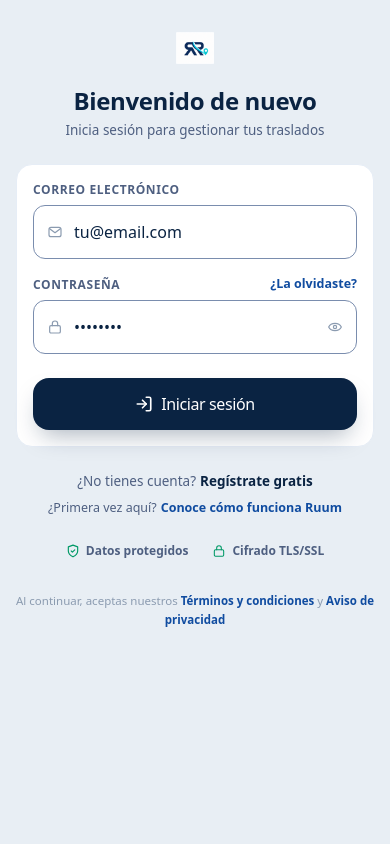
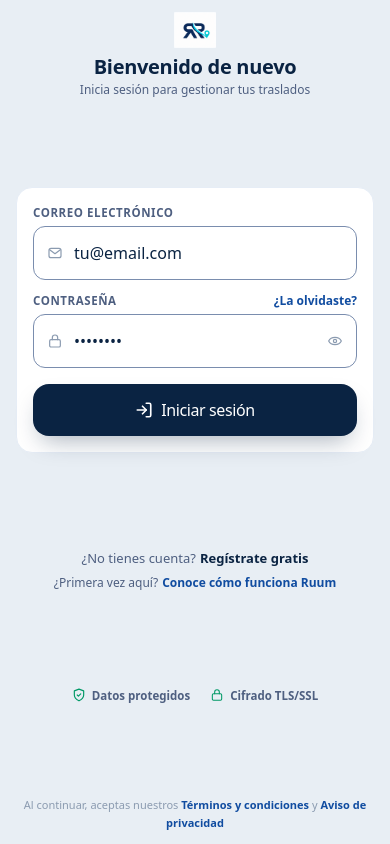
Before and after one commit to ruumruummx-code/ruum_ecosistema, a Next.js app in the folder apps/app-usuario/: page /login in a window 390 px wide. Built offline with nearby package versions, Linux system fonts and the light colour scheme; no server answers.

Commit message:
fix: pagina login usuario

```diff
--- a/apps/app-usuario/src/app/globals.css
+++ b/apps/app-usuario/src/app/globals.css
@@ -1534,31 +1534,66 @@ summary:focus-visible {
   }
 }
 
-/* Login usuario: presentación clara inspirada en el mockup móvil. */
-.login-usuario {
+/* Login usuario: contención estricta no-scroll y viewport dinámico (100dvh) */
+.login-usuario,
+.login-container {
   --login-navy: #0d2b5e;
   --login-muted: #5f7192;
   --login-line: #dce8f5;
   width: 100%;
+  height: 100dvh;
+  max-height: 100dvh;
+  overflow: hidden;
   color: var(--login-navy);
 }
 
-.login-usuario__brand {
+/* Enfoque Mobile-First obligatorio: estilos base (fuera de cualquier media query) optimizados para móvil con tamaño reducido por defecto */
+.login-usuario__brand,
+.login-logo {
   display: flex;
   align-items: center;
   justify-content: center;
-  min-height: 88px;
-}
-
-.login-usuario__brand > span {
-  width: 112px;
-  height: 88px;
-}
-
-.login-usuario__brand img {
-  width: 112px !important;
-  height: 88px !important;
+  min-height: 36px;
+  height: 36px;
+}
+
+.login-usuario__brand > span,
+.login-logo > span {
+  width: auto;
+  height: 36px;
+}
+
+.login-usuario__brand img,
+.login-usuario__brand svg,
+.login-logo img,
+.login-logo svg {
+  width: auto !important;
+  height: 36px !important;
+  max-height: 36px;
   object-fit: contain;
+}
+
+/* Adaptación a Escritorio: media query incremental (min-width: 768px) para escalar el logotipo hacia arriba en tabletas y escritorio */
+@media (min-width: 768px) {
+  .login-usuario__brand,
+  .login-logo {
+    min-height: 64px;
+    height: 64px;
+  }
+
+  .login-usuario__brand > span,
+  .login-logo > span {
+    width: auto;
+    height: 64px;
+  }
+
+  .login-usuario__brand img,
+  .login-usuario__brand svg,
+  .login-logo img,
+  .login-logo svg {
+    height: 64px !important;
+    max-height: 64px;
+  }
 }
 
 .login-usuario__card {
@@ -1639,7 +1674,7 @@ summary:focus-visible {
 
 @media (min-height: 800px) {
   .login-usuario__benefits {
-    padding-top: clamp(2.5rem, 8vh, 7rem);
+    padding-top: clamp(2.5rem, 8dvh, 7rem);
   }
 }
 
--- a/apps/app-usuario/src/app/login/LoginCliente.tsx
+++ b/apps/app-usuario/src/app/login/LoginCliente.tsx
@@ -144,10 +144,18 @@ export function LoginCliente({ motivo, siguiente, aviso }: LoginClienteProps) {
 
   if (!tieneSupabaseConfigurado()) {
     return (
-      <MobileShell variant="compact" padding="md">
-        <div className="flex min-h-[80vh] flex-col items-center justify-center text-center">
-          <LogoRuum variante="simbolo" className="mx-auto" />
-          <h1 className="mt-8 text-2xl font-bold tracking-tight text-[#0a2342] dark:text-[#f6f8fb]">
+      <MobileShell
+        as="main"
+        variant="compact"
+        padding="md"
+        className="login-usuario login-container h-dvh max-h-dvh overflow-hidden !pb-0"
+        style={{ height: "100dvh", maxHeight: "100dvh", overflow: "hidden" }}
+      >
+        <div className="flex min-h-[80dvh] flex-col items-center justify-center text-center">
+          <div className="login-usuario__brand login-logo mx-auto h-9 w-auto md:h-16" aria-label="Ruum Ruum">
+            <LogoRuum variante="simbolo" className="mx-auto" />
+          </div>
+          <h1 className="mt-6 text-2xl font-bold tracking-tight text-[#0a2342] dark:text-[#f6f8fb]">
             Accede a tu cuenta
           </h1>
           <div className="mt-6 w-full max-w-sm">
@@ -161,37 +169,48 @@ export function LoginCliente({ motivo, siguiente, aviso }: LoginClienteProps) {
   }
 
   return (
-    <MobileShell variant="compact" padding="md" conFondoCanvas>
-      {/* Contenedor principal de acceso */}
-      <div className="flex flex-col pt-4 sm:pt-8">
+    <MobileShell
+      as="main"
+      variant="compact"
+      padding="none"
+      conFondoCanvas
+      className="login-usuario login-container h-dvh max-h-dvh overflow-hidden !pb-0"
+      contentClassName="h-full justify-between sm:justify-center sm:gap-6"
+      style={{ height: "100dvh", maxHeight: "100dvh", overflow: "hidden" }}
+    >
+      {/* Contenedor principal de acceso con contención no-scroll */}
+      <div className="mx-auto flex h-full w-full max-w-[480px] flex-col justify-between px-4 py-3 sm:justify-center sm:gap-6 sm:px-6 sm:py-8">
         {/* Marca y bienvenida */}
-        <div className="flex flex-col items-center pb-6 text-center">
-          <div className="mx-auto" aria-label="Ruum Ruum">
+        <div className="flex flex-col items-center pb-1 text-center sm:pb-5">
+          <div
+            className="login-usuario__brand login-logo mx-auto h-9 w-auto md:h-16"
+            aria-label="Ruum Ruum"
+          >
             <LogoRuum variante="simbolo" className="mx-auto" />
           </div>
-          <h1 className="mt-4 text-[24px] font-extrabold tracking-tight text-[#0a2342] dark:text-[#f6f8fb] leading-tight sm:text-[26px]">
+          <h1 className="mt-1.5 text-[20px] font-extrabold tracking-tight text-[#0a2342] dark:text-[#f6f8fb] leading-tight sm:mt-3 sm:text-[26px]">
             Bienvenido de nuevo
           </h1>
-          <p className="mt-1 text-[13.5px] font-medium text-[#4e5f80] dark:text-[#a8b5cc] leading-normal">
+          <p className="mt-0.5 text-[12px] font-medium text-[#4e5f80] dark:text-[#a8b5cc] leading-normal sm:mt-1 sm:text-[13.5px]">
             Inicia sesión para gestionar tus traslados
           </p>
         </div>
 
         {/* Mensajes de aviso */}
         {aviso && (
-          <div className="mb-4" role="status">
+          <div className="mb-2" role="status">
             <Aviso tono="success">{aviso}</Aviso>
           </div>
         )}
         {motivo === "email_confirmation" && (
-          <div className="mb-4" role="status">
+          <div className="mb-2" role="status">
             <Aviso tono="atencion">
               Para solicitar tu primer traslado debes confirmar tu correo e iniciar sesión.
             </Aviso>
           </div>
         )}
         {motivo === "authentication_required" && (
-          <div className="mb-4" role="status">
+          <div className="mb-2" role="status">
             <Aviso tono="atencion">
               Inicia sesión para solicitar un traslado. Si acabas de registrarte, confirma primero tu correo.
             </Aviso>
@@ -200,12 +219,12 @@ export function LoginCliente({ motivo, siguiente, aviso }: LoginClienteProps) {
 
         {/* Tarjeta de Formulario */}
         <MobileCard padding="md" elevated>
-          <form onSubmit={iniciarSesion} noValidate className="flex flex-col gap-4">
+          <form onSubmit={iniciarSesion} noValidate className="flex flex-col gap-3 sm:gap-4">
             {/* Campo: Correo electrónico */}
-            <div className="flex flex-col gap-1.5">
+            <div className="flex flex-col gap-1 sm:gap-1.5">
               <label
                 htmlFor="login-email"
-                className="text-[12px] font-semibold uppercase tracking-wider text-[#4e5f80] dark:text-[#a8b5cc]"
+                className="text-[11.5px] font-semibold uppercase tracking-wider text-[#4e5f80] dark:text-[#a8b5cc] sm:text-[12px]"
               >
                 Correo electrónico
               </label>
@@ -251,17 +270,17 @@ export function LoginCliente({ motivo, siguiente, aviso }: LoginClienteProps) {
             </div>
 
             {/* Campo: Contraseña */}
-            <div className="flex flex-col gap-1.5">
+            <div className="flex flex-col gap-1 sm:gap-1.5">
               <div className="flex items-center justify-between">
                 <label
                   htmlFor="login-password"
-                  className="text-[12px] font-semibold uppercase tracking-wider text-[#4e5f80] dark:text-[#a8b5cc]"
+                  className="text-[11.5px] font-semibold uppercase tracking-wider text-[#4e5f80] dark:text-[#a8b5cc] sm:text-[12px]"
                 >
                   Contraseña
                 </label>
                 <Link
                   href="/recuperar-password"
-                  className="text-[12.5px] font-bold text-[#104ca0] hover:underline dark:text-[#6ba8ff]"
+                  className="text-[12px] font-bold text-[#104ca0] hover:underline dark:text-[#6ba8ff] sm:text-[12.5px]"
                 >
                   ¿La olvidaste?
                 </Link>
@@ -321,7 +340,7 @@ export function LoginCliente({ motivo, siguiente, aviso }: LoginClienteProps) {
             )}
 
             {/* Botón Iniciar sesión (MobileButton 52px) */}
-            <div className="mt-2">
+            <div className="mt-1 sm:mt-2">
               <MobileButton
                 type="submit"
                 variant="primary"
@@ -335,14 +354,14 @@ export function LoginCliente({ motivo, siguiente, aviso }: LoginClienteProps) {
         </MobileCard>
 
         {/* Registro y bienvenida */}
-        <div className="mt-6 flex flex-col gap-2 text-center text-[13.5px] font-medium text-[#4e5f80] dark:text-[#a8b5cc]">
+        <div className="mt-3 flex flex-col gap-1.5 text-center text-[13px] font-medium text-[#4e5f80] dark:text-[#a8b5cc] sm:mt-6 sm:gap-2 sm:text-[13.5px]">
           <p>
             ¿No tienes cuenta?
             <Link href="/registro" className="ml-1 font-bold text-[#0a2342] hover:underline dark:text-[#f6f8fb]">
               Regístrate gratis
             </Link>
           </p>
-          <p className="text-[12.5px]">
+          <p className="text-[12px] sm:text-[12.5px]">
             ¿Primera vez aquí?
             <Link href="/onboarding" className="ml-1 font-bold text-[#104ca0] hover:underline dark:text-[#6ba8ff]">
               Conoce cómo funciona Ruum
@@ -351,7 +370,7 @@ export function LoginCliente({ motivo, siguiente, aviso }: LoginClienteProps) {
         </div>
 
         {/* Garantías de seguridad */}
-        <div className="mt-6 flex items-center justify-center gap-6 text-[12px] font-semibold text-[#4e5f80] dark:text-[#a8b5cc]" aria-label="Garantías de seguridad">
+        <div className="mt-2.5 flex items-center justify-center gap-5 text-[11.5px] font-semibold text-[#4e5f80] dark:text-[#a8b5cc] sm:mt-6 sm:gap-6 sm:text-[12px]" aria-label="Garantías de seguridad">
           <span className="inline-flex items-center gap-1.5">
             <span className="text-emerald-600 dark:text-emerald-400"><IconoEscudoCheck /></span>
             Datos protegidos
@@ -363,7 +382,7 @@ export function LoginCliente({ motivo, siguiente, aviso }: LoginClienteProps) {
         </div>
 
         {/* Términos y privacidad */}
-        <p className="mt-8 text-center text-[11.5px] font-medium leading-relaxed text-[#8b9bb0] dark:text-[#6b7a99]">
+        <p className="mt-2 text-center text-[11px] font-medium leading-relaxed text-[#8b9bb0] dark:text-[#6b7a99] sm:mt-6 sm:text-[11.5px]">
           Al continuar, aceptas nuestros{" "}
           <Link href="/legal/terminos" className="font-semibold text-[#104ca0] hover:underline dark:text-[#6ba8ff]">
             Términos y condiciones
--- a/packages/ui/src/components/MobileShell.tsx
+++ b/packages/ui/src/components/MobileShell.tsx
@@ -1,4 +1,4 @@
-import type { ElementType, ReactNode } from "react";
+import type { CSSProperties, ElementType, ReactNode } from "react";
 
 export type MobileShellVariant = "compact" | "wide";
 export type MobileShellPadding = "none" | "sm" | "md" | "lg";
@@ -11,6 +11,8 @@ export interface MobileShellProps {
   navInferiorVisible?: boolean;
   as?: ElementType;
   className?: string;
+  contentClassName?: string;
+  style?: CSSProperties;
 }
 
 const ANCHO_VARIANTE: Record<MobileShellVariant, string> = {
@@ -33,9 +35,12 @@ export function MobileShell({
   navInferiorVisible = false,
   as: Component = "div",
   className = "",
+  contentClassName = "",
+  style,
 }: MobileShellProps) {
   return (
     <Component
+      style={style}
       className={[
         "min-h-dvh w-full transition-colors",
         conFondoCanvas
@@ -50,7 +55,8 @@ export function MobileShell({
           "w-full mx-auto flex flex-col",
           ANCHO_VARIANTE[variant],
           PADDING_VARIANTE[padding],
-        ].join(" ")}
+          contentClassName,
+        ].filter(Boolean).join(" ")}
       >
         {children}
       </div>
```
Also changed, not shown: 1 other file (tests, documents, lock files or other folders).
